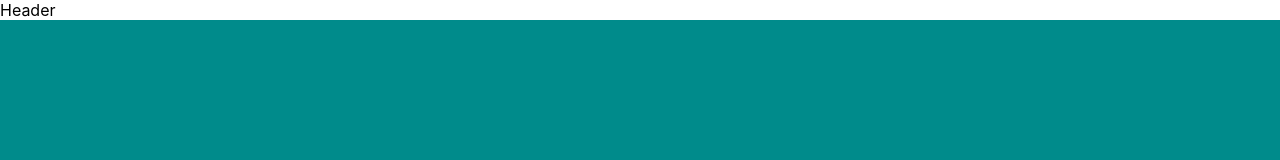
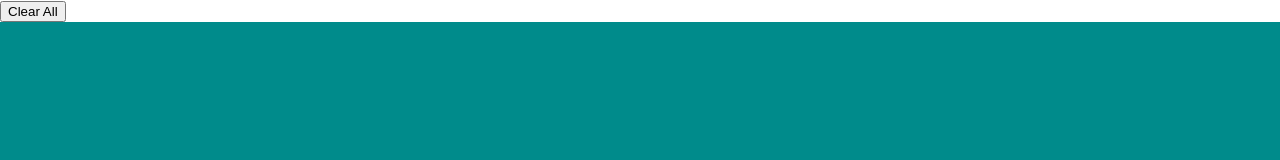
Before and after one commit to lunafutures/zoom-canvas, a React (Create React App) app: page / in a window 1280 px wide. Shown: the top 160 px of the page. Built offline with nearby package versions, Linux system fonts and the light colour scheme.

Commit message:
Add clear all button

```diff
--- a/src/App.tsx
+++ b/src/App.tsx
@@ -46,7 +46,10 @@ interface CreateAction {
   x: number;
   y: number;
 }
-type TodoReducerAction = MoveToTopAction | CreateAction;
+interface ClearAction {
+  type: "clear";
+}
+type TodoReducerAction = MoveToTopAction | CreateAction | ClearAction;
 
 function App() {
   const initialTodoState: AllTodosState = { todos: [], zIndexMax: 0, idMax: 0 };
@@ -89,12 +92,22 @@ function App() {
             },
           ],
         };
+      case "clear":
+        return {
+          idMax: 0,
+          zIndexMax: 0,
+          todos: [],
+        };
     }
   }
 
   return (
     <div className="App">
-      <div className="AppHeader">Header</div>
+      <div className="AppHeader">
+        <button onClick={() => dispatchTodos({ type: "clear" })}>
+          Clear All
+        </button>
+      </div>
       <div
         className="AppBody"
         onClick={(clickEvent) => {
```
